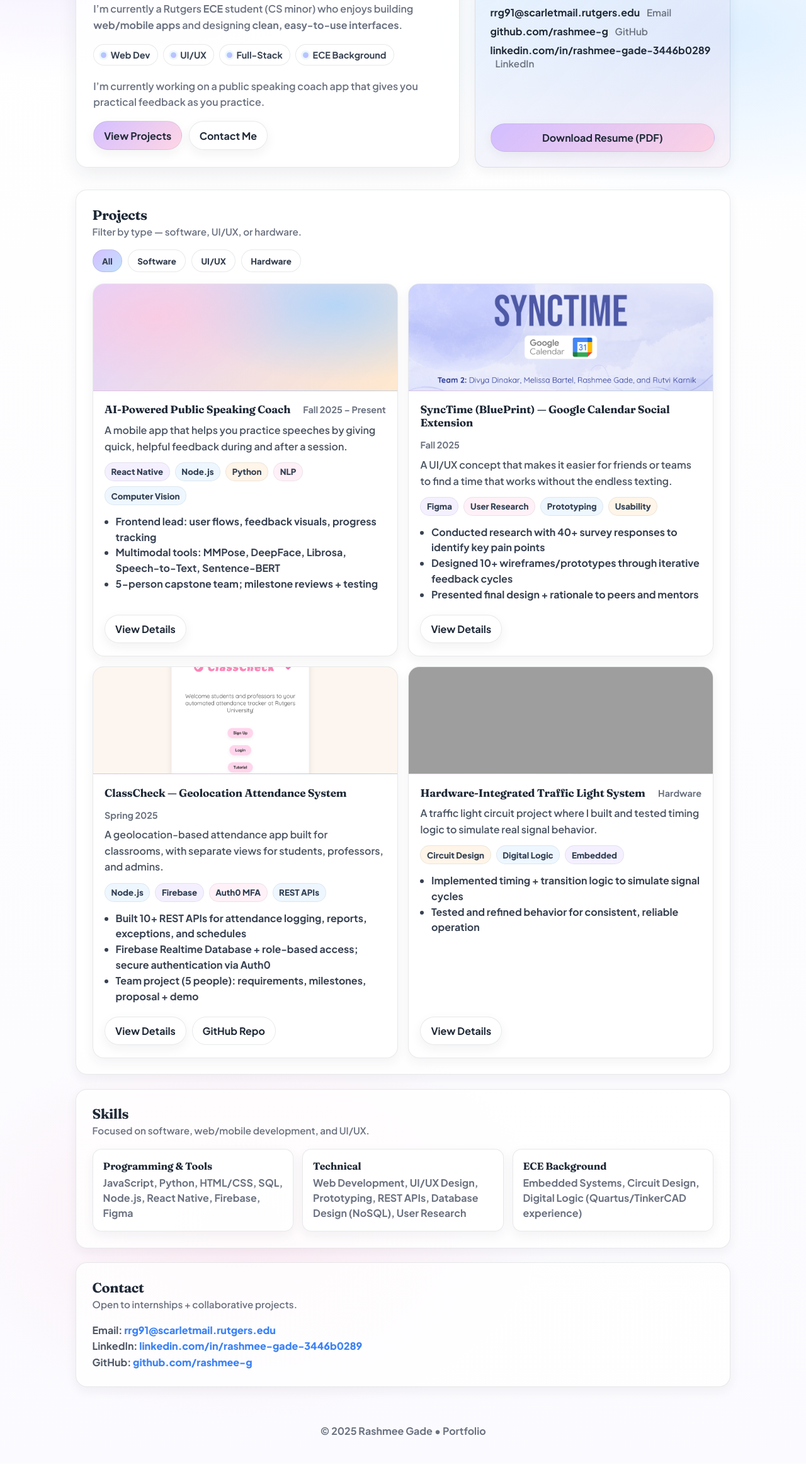
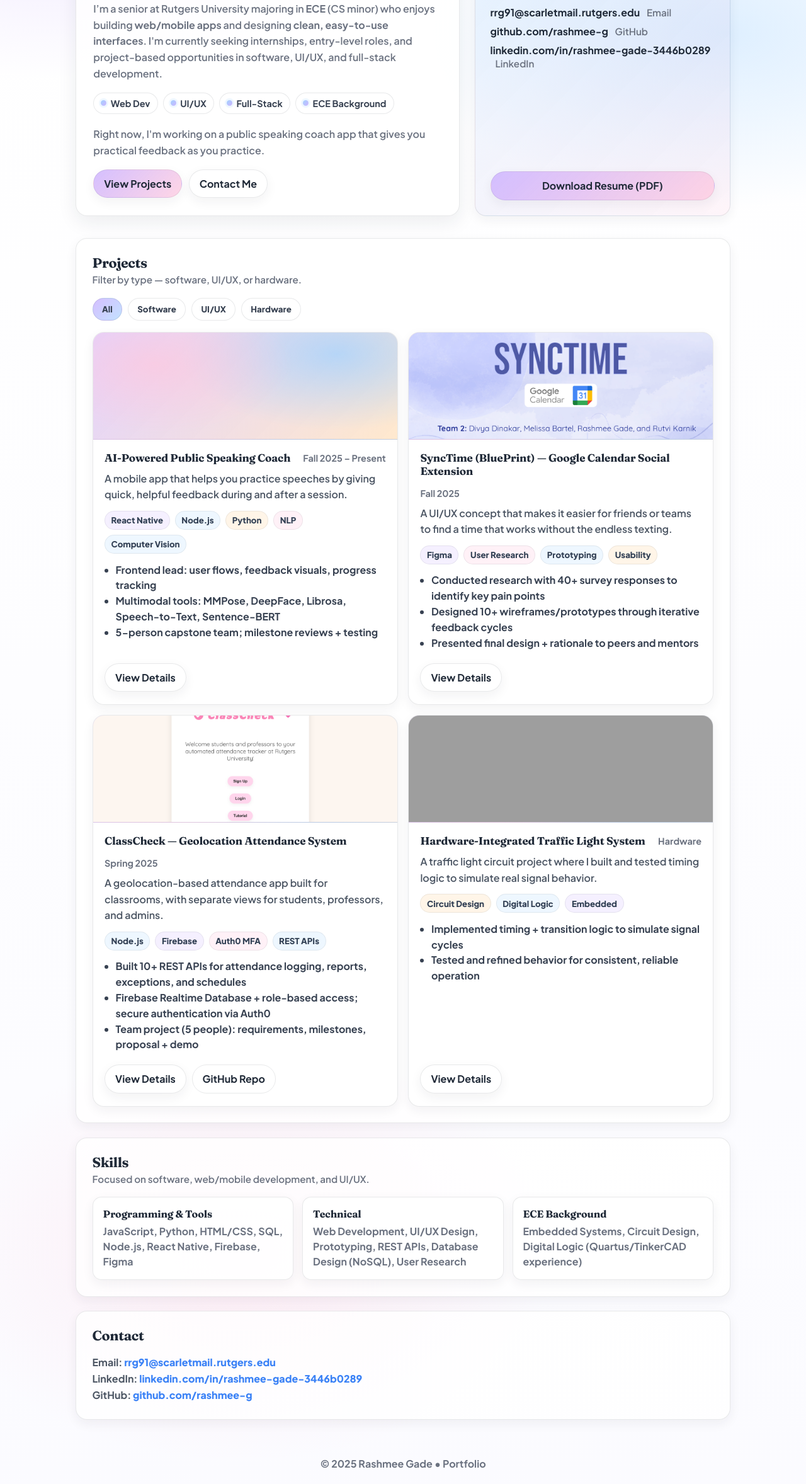
Before and after one commit to rashmee-g/rashmee-g.github.io, a plain HTML site: page index.html in a window 1280 px wide. Shown: the part 204-2560 px from the top of the page at 63% size. Before the commit the page ends 2528 px from the top, so only its background shows below. Drawn offline with Linux system fonts and the light colour scheme; grey boxes are pictures that could not be loaded.

Commit message:
Update index.html

```diff
--- a/index.html
+++ b/index.html
@@ -521,8 +521,8 @@
       <div class="hero-card">
         <h1>Hi, I’m Rashmee!</h1>
         <p class="subtitle">
-          I’m currently a Rutgers <b>ECE</b> student (CS minor) who enjoys building <b>web/mobile apps</b> and
-          designing <b>clean, easy-to-use interfaces</b>.
+          I’m a senior at Rutgers University majoring in <b>ECE</b> (CS minor) who enjoys building <b>web/mobile apps</b> and
+          designing <b>clean, easy-to-use interfaces</b>. I'm currently seeking internships, entry-level roles, and project-based opportunities in software, UI/UX, and full-stack development.
         </p>
 
         <div class="pill-row" aria-label="Highlights">
@@ -533,7 +533,7 @@
         </div>
 
         <p class="subtitle" style="margin-top:0;">
-          I’m currently working on a public speaking coach app that gives you practical feedback as you practice.
+          Right now, I'm working on a public speaking coach app that gives you practical feedback as you practice.
         </p>
 
         <div class="hero-actions">
@@ -764,7 +764,6 @@
       <div class="section-head">
         <div>
           <h2>Contact</h2>
-          <p class="hint">Open to internships + collaborative projects.</p>
         </div>
       </div>
 
```
